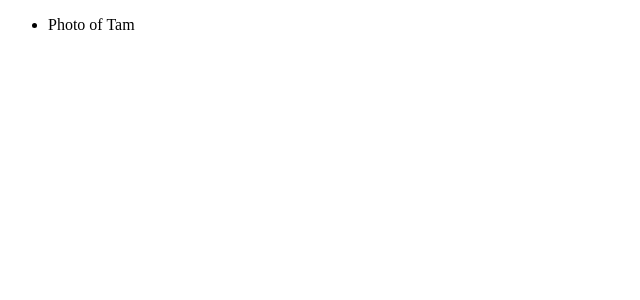
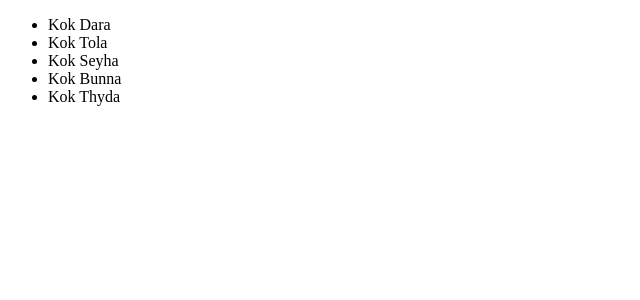
Before and after one commit to Mengsreang-Chhoeung/reactjs-youtube, a React (Vite) app in the folder learn-reactjs/: page / in a window 1280 px wide. Shown: the top 300 px of the page, without its empty margins (0-640 px from the left). Built offline with nearby package versions, Linux system fonts and the light colour scheme.

Commit message:
add People component that teaching about Rendering List

```diff
--- a/learn-reactjs/src/App.tsx
+++ b/learn-reactjs/src/App.tsx
@@ -1,5 +1,6 @@
 import Item from "./components/ConditionalRendering";
 import Greeting, { Greeting1, Greeting2 } from "./components/Greeting";
+import People from "./components/RenderingList/People";
 import TestJSX from "./components/TestJSX";
 import TestProps from "./components/TestProps";
 import TestProps2 from "./components/TestProps/index2";
@@ -34,14 +35,15 @@
 
       {/* <Button style={{ backgroundColor: "red" }} /> */}
 
-
-      <ul>
+      {/* <ul>
         <Item name={"Space suit"} isPacked={true} />
         <Item name={"Helmet with a golden leaf"} isPacked={true} />
         <Item name={"Photo of Tam"} isPacked={false} />
-      </ul>
+      </ul> */}
+
+      <People />
     </div>
-  )
+  );
 }
 
-export default App
+export default App;
--- /dev/null
+++ b/learn-reactjs/src/components/RenderingList/People.tsx
@@ -0,0 +1,35 @@
+import React from "react";
+
+const people: string[] = [
+  "Kok Dara",
+  "Kok Tola",
+  "Kok Seyha",
+  "Kok Bunna",
+  "Kok Thyda",
+];
+
+const PeopleList = people.map((it) => <li>{it}</li>);
+
+const People: React.FC = () => {
+  return (
+    <ul>
+      {/* <li>Kok Dara</li>
+      <li>Kok Tola</li>
+      <li>Kok Seyha</li>
+      <li>Kok Bunna</li>
+      <li>Kok Thyda</li> */}
+
+      {/* {people.map((it) => {
+        return <li>{it}</li>;
+      })} */}
+
+      {/* {people.map((it) => (
+        <li>{it}</li>
+      ))} */}
+
+      {PeopleList}
+    </ul>
+  );
+};
+
+export default People;
```
